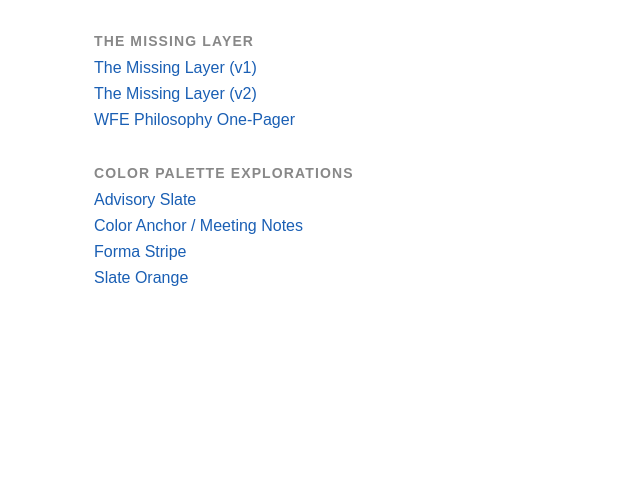
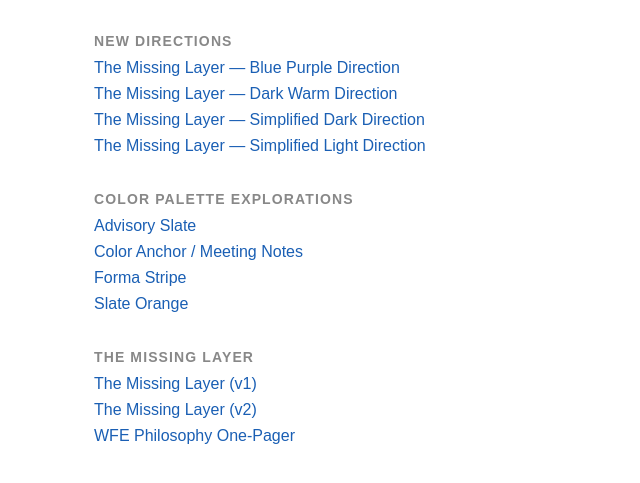
Before and after one commit to mkdeal/workforce-empowerment, a plain HTML site: page index.html in a window 1280 px wide. Shown: the part 113-596 px from the top of the page, without its empty margins (206-846 px from the left). Drawn offline with Linux system fonts and the light colour scheme.

Commit message:
Update index.html to reflect current repo files

```diff
--- a/index.html
+++ b/index.html
@@ -30,11 +30,12 @@
   <h1>Workforce Empowerment</h1>
   <p class="subtitle">Design file previews — click any link to open the rendered page.</p>
 
-  <h2>The Missing Layer</h2>
+  <h2>New Directions</h2>
   <ul>
-    <li><a href="the-missing-layer.html">The Missing Layer (v1)</a></li>
-    <li><a href="the-missing-layer-v2.html">The Missing Layer (v2)</a></li>
-    <li><a href="wfe-philosophy-onepager.html">WFE Philosophy One-Pager</a></li>
+    <li><a href="The Missing Layer - Blue Purple Direction.html">The Missing Layer — Blue Purple Direction</a></li>
+    <li><a href="The Missing Layer - Dark Warm Direction.html">The Missing Layer — Dark Warm Direction</a></li>
+    <li><a href="The Missing Layer - Simplified Dark Direction.html">The Missing Layer — Simplified Dark Direction</a></li>
+    <li><a href="The Missing Layer - Simplified Light Direction.html">The Missing Layer — Simplified Light Direction</a></li>
   </ul>
 
   <h2>Color Palette Explorations</h2>
@@ -45,5 +46,12 @@
     <li><a href="the-missing-layer-slate-orange.html">Slate Orange</a></li>
   </ul>
 
+  <h2>The Missing Layer</h2>
+  <ul>
+    <li><a href="the-missing-layer.html">The Missing Layer (v1)</a></li>
+    <li><a href="the-missing-layer-v2.html">The Missing Layer (v2)</a></li>
+    <li><a href="wfe-philosophy-onepager.html">WFE Philosophy One-Pager</a></li>
+  </ul>
+
 </body>
 </html>
```
